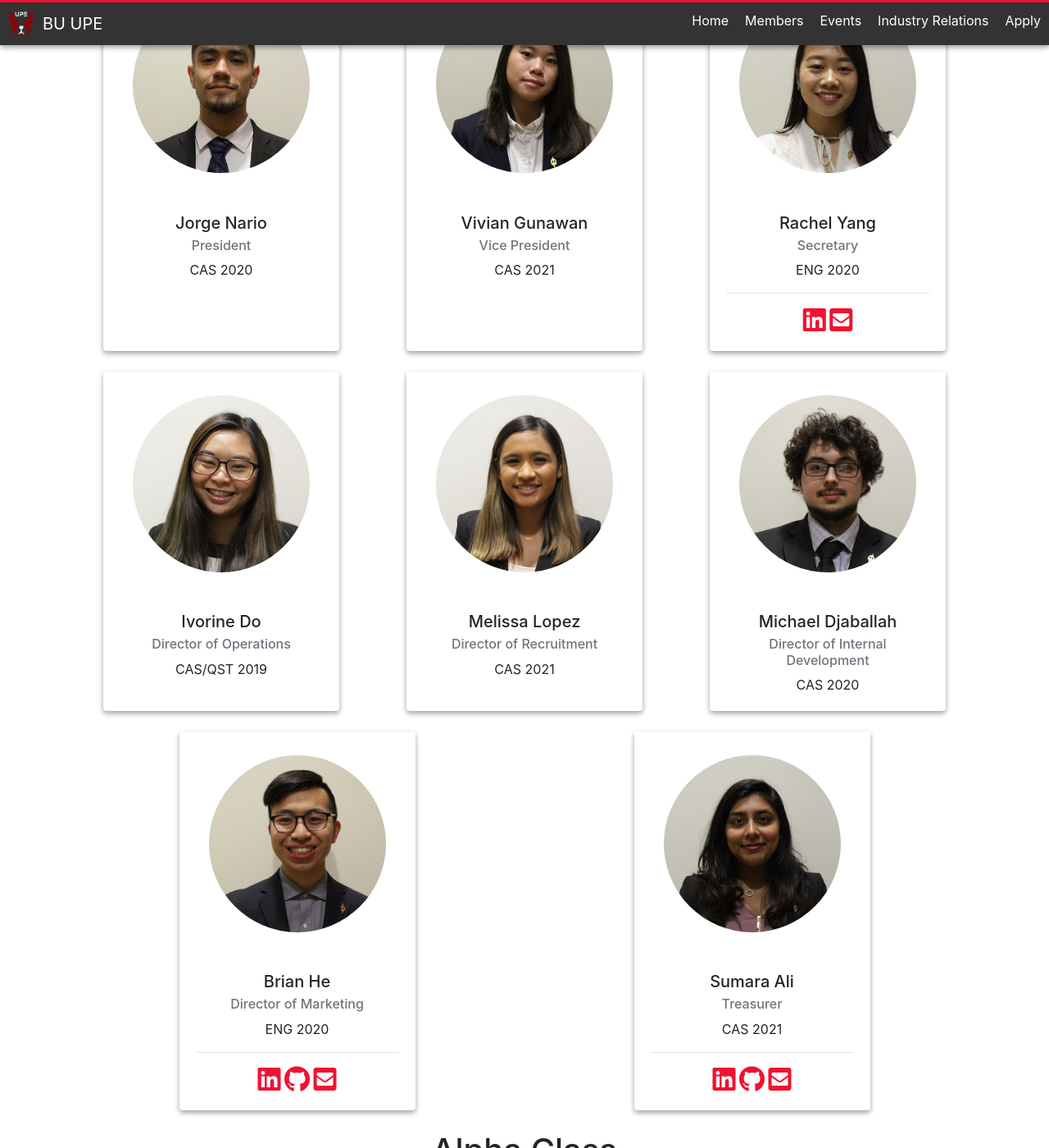
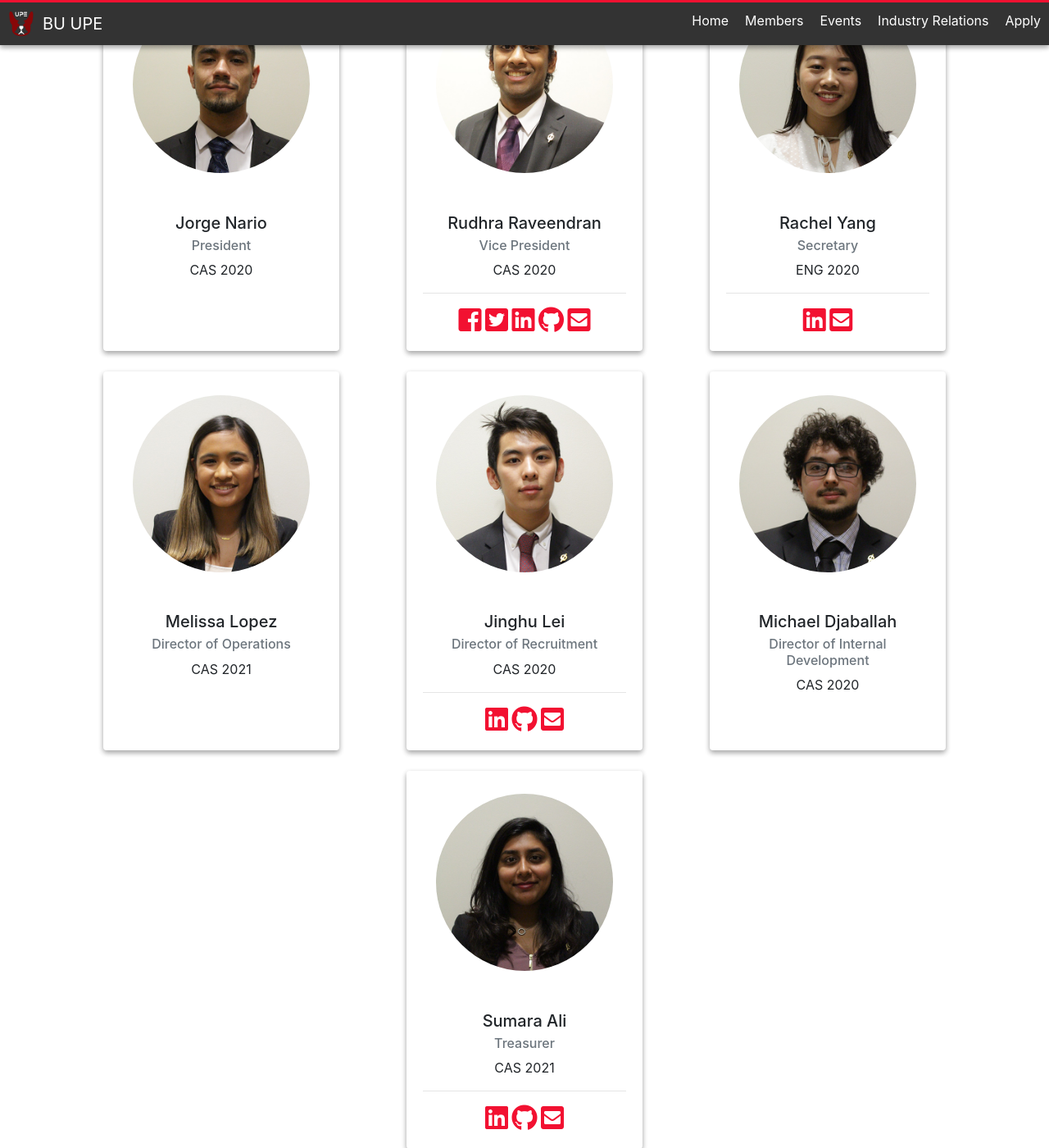
Before and after one commit to BUUPE/Old-Website, a Jekyll site: the page built from members.md, in a window 1280 px wide and 1400 px high, scrolled down 200 px. Shown: the whole window at 82% size. Built offline with Jekyll 4.4.1, drawn with Linux system fonts in a browser that asks for light colours; nearby versions of some CDN libraries; comment, search, counter and statistics services are not loaded; some of the changed text lies outside the part shown.

Commit message:
Updated memberlist and eboard

```diff
--- a/members.md
+++ b/members.md
@@ -9,10 +9,16 @@ officers:
       year: "CAS 2020"
       img: "beta/jorge.jpg"
   Vice President:
-    Vivian Gunawan:
+    Rudhra Raveendran:
       alum: false
-      year: "CAS 2021"
-      img: "beta/vivian.jpg"
+      year: "CAS 2020"
+      img: "alpha/rudy.jpg"
+      social:
+        facebook: "https://www.facebook.com/sooperooday/"
+        twitter: "https://twitter.com/sooperooday"
+        linkedin: "https://www.linkedin.com/in/rooday/"
+        github: "https://github.com/ROODAY"
+        email: "rooday@bu.edu"
   Secretary:
     Rachel Yang:
       alum: false
@@ -22,29 +28,24 @@ officers:
         linkedin: "https://www.linkedin.com/in/rachel-yang-76049312b/"
         email: "ryang3@bu.edu"
   Director of Operations:
-    Ivorine Do:
-      alum: false
-      year: "CAS/QST 2019"
-      img: "beta/ivorine.jpg"
-  Director of Recruitment:
     Melissa Lopez:
       alum: false
       year: "CAS 2021"
       img: "beta/melissa.jpg"
+  Director of Recruitment:
+    Jinghu Lei:
+      alum: false
+      year: "CAS 2020"
+      img: "alpha/jinghu.jpg"
+      social:
+        linkedin: "https://www.linkedin.com/in/jinghu-lei/"
+        github: "https://github.com/jinghul"
+        email: "jinghul@bu.edu"
   Director of Internal Development:
     Michael Djaballah:
       alum: false
       year: "CAS 2020"
       img: "beta/mike.jpg"
-  Director of Marketing:
-    Brian He:
-      alum: false
-      year: "ENG 2020"
-      img: "alpha/brian.jpg"
-      social:
-        linkedin: "https://www.linkedin.com/in/brian-he/"
-        github: "https://github.com/brianhe12"
-        email: "brianhe@bu.edu"
   Treasurer:
     Sumara Ali:
       alum: false
```
Also changed, not shown: other parts of members.md (+0 -4 lines).
